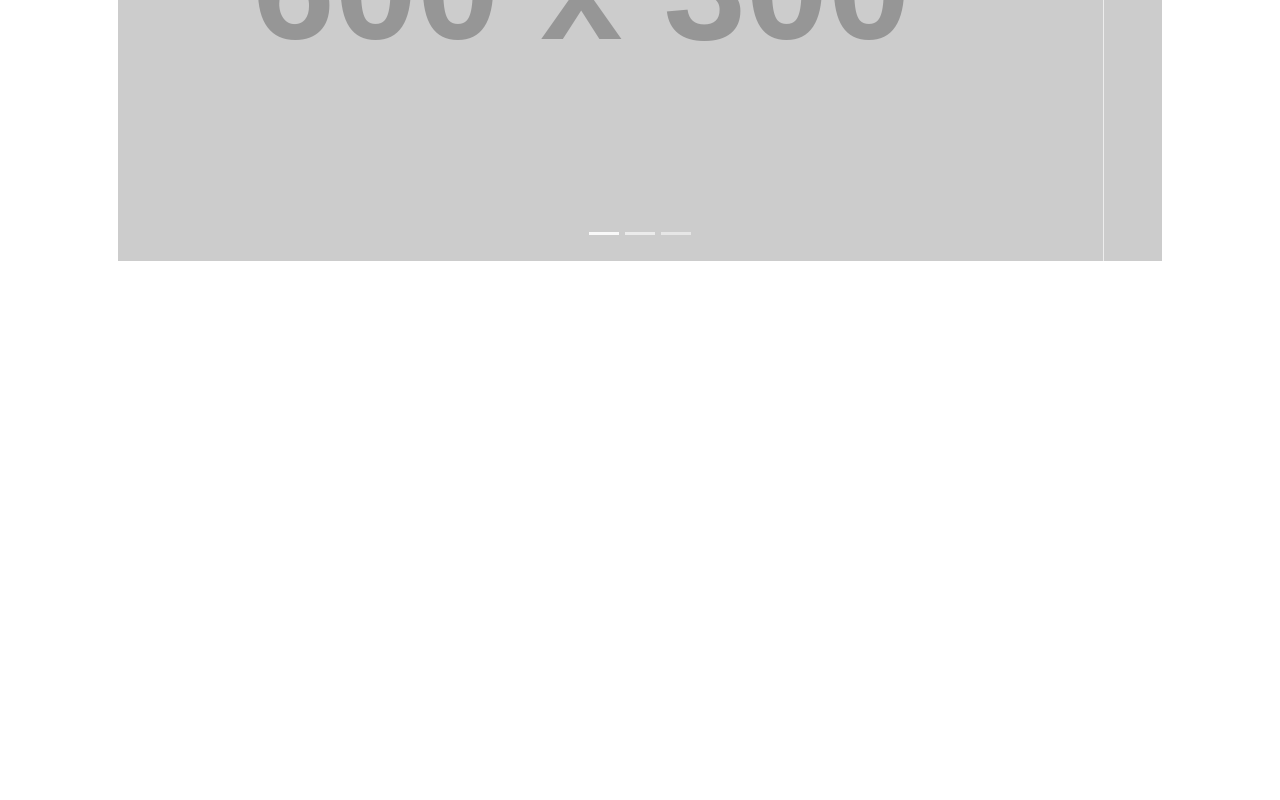
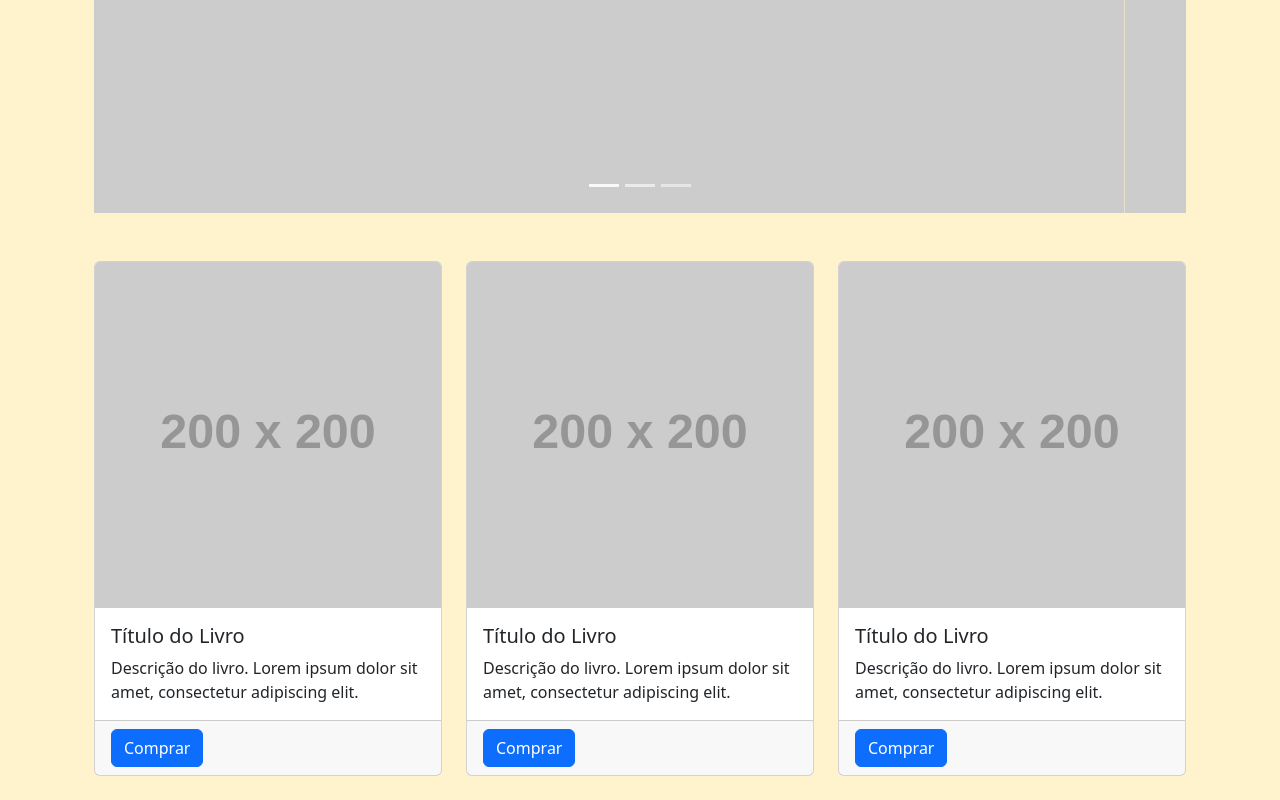
Before and after one commit to Enge-Olate/minha_biblioteca, a plain HTML site: page index.html in a window 1280 px wide. Shown: the part 605-1405 px from the top of the page. Before the commit the page ends 1010 px from the top, so only its background shows below. Drawn offline with nearby package versions, Linux system fonts and the light colour scheme; placeholder pictures from the web are drawn by us.

Commit message:
Aplicando cards.

```diff
--- a/index.html
+++ b/index.html
@@ -12,12 +12,12 @@
 
     <title>Livros</title>
   </head>
-  <body>
-    <div class="container p-5 my-5">
+  <body class="bg-warning-subtle">
+    <div class="container p-4">
         <header>
             <nav class="nav-bar d-flex flex-direction-row align-items-center justify-content-evenly">
                 <img src="/img/livros.png" alt="livros com café"    class="img-fluid rounded-5"  />
-                <ul class="nav  align-items-center ">
+                <ul class="nav  align-items-center">
                     <li class="nav-item">
                         <a class="nav-link active" aria-current="page" href="#">Home</a>
                     </li>
@@ -50,6 +50,46 @@
                 </div>
           </section>
 
+          <main>
+            <div class="row row-cols-1 row-cols-md-2 row-cols-lg-3 g-4">
+               <div class="col">
+                <div class="card">
+                    <img src="https://placehold.co/200x200" alt="#" class="card-img-top">
+                    <div class="card-body">
+                        <h5 class="card-title">Título do Livro</h5>
+                        <p class="card-text">Descrição do livro. Lorem ipsum dolor sit amet, consectetur adipiscing elit.</p>
+                    </div>
+                    <div class="card-footer">
+                        <a href="#" class="btn-primary btn" >Comprar</a>
+                    </div>
+                </div>
+               </div>
+               <div class="col">
+                <div class="card">
+                    <img src="https://placehold.co/200x200" alt="#" class="card-img-top">
+                    <div class="card-body">
+                        <h5 class="card-title">Título do Livro</h5>
+                        <p class="card-text">Descrição do livro. Lorem ipsum dolor sit amet, consectetur adipiscing elit.</p>
+                    </div>
+                    <div class="card-footer">
+                        <a href="#" class="btn-primary btn" >Comprar</a>
+                    </div>
+                </div>
+               </div>
+               <div class="col">
+                <div class="card">
+                    <img src="https://placehold.co/200x200" alt="#" class="card-img-top">
+                    <div class="card-body">
+                        <h5 class="card-title">Título do Livro</h5>
+                        <p class="card-text">Descrição do livro. Lorem ipsum dolor sit amet, consectetur adipiscing elit.</p>
+                    </div>
+                    <div class="card-footer">
+                        <a href="#" class="btn-primary btn" >Comprar</a>
+                    </div>
+                </div>
+               </div>
+            </div>
+
     </div>
 
 
```
